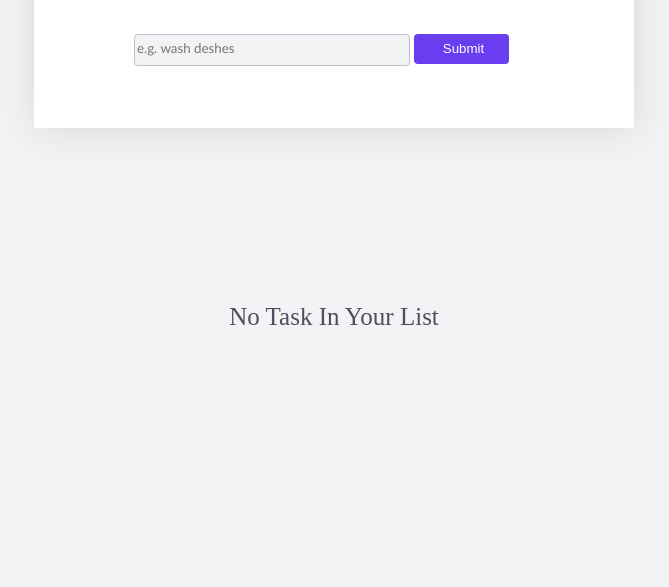
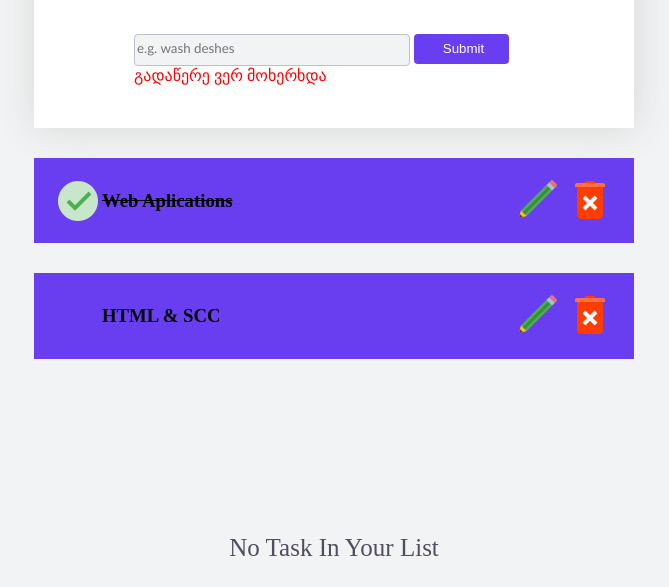
Before and after one commit to MRBIBIO/TASKMENEGER, a plain HTML site: page index.html in a window 1280 px wide. Shown: the part 222-809 px from the top of the page, without its empty margins (306-975 px from the left). Drawn offline with Linux system fonts and the light colour scheme.

Commit message:
add new task

```diff
--- a/index.css
+++ b/index.css
@@ -9,13 +9,12 @@
 }
 
 input{
-    /* ctrl+? = comment  */
-    /*ზედმეტია ეს ხაზი: padding-right:110px;  */
+
     padding-bottom:4px;
     margin-left:100px ;
     margin-top: 20px;
     background-color:#F2F3F4 ;
-    /*ზედმეტია ეს ხაზი: border-color: #C0C0CC; */
+
     border: 1px solid #C0C0CC;
     border-radius: 4px;
     width: 270px;
@@ -58,3 +57,61 @@ P{
     padding-top: 150px;
     font-size: 25px;
 }
+.list{
+    width: 560px;
+    display: flex;
+    margin: 0 auto;
+    padding: 0 20px;
+    align-items: center;
+    justify-content: space-between;
+    background-color: #693DF0;
+    margin-top: 30px;
+}
+
+.edit{
+    display: inline-block;
+    width: 48px;
+    height: 48px;
+    background:url(./icons/edit.png) ;
+    background-size: contain;
+
+}
+
+.delete {
+    display: inline-block;
+    width: 48px;
+    height: 48px;
+    cursor: pointer;
+    background:url(./icons/delete.png) ;
+    background-size: contain;
+
+}
+
+.CompletedMark{
+    display: inline-block;
+    width: 48px;
+    height: 48px;
+    background:url(./icons/done.png) ;
+    visibility: hidden;
+}
+.task-completed .CompletedMark{
+    visibility: visible;
+
+}
+.list h3 {
+    display: flex;
+    align-items: center;
+}
+.task-completed h3 {
+    text-decoration: line-through;
+}
+.messeges{
+    color: black;
+    margin-left: 100px;
+}
+.error{
+    color: red;
+}
+.sucsses {
+    color: green;
+}
--- a/index.html
+++ b/index.html
@@ -15,9 +15,35 @@
     <div class="boxmodel1">
         <h1>Task Manager</h1>
         <input type="text" placeholder="e.g. wash deshes">
-        <button type="button" >Submit</button>
-    </div>
+        <button type="button">Submit</button>
+    <div class="messeges error">გადაწერე ვერ მოხერხდა</div>
+     </div>
+    <main>
 
+        <div class="list task-completed">
+            <h3>
+                <span class="CompletedMark"></span>
+                Web Aplications
+            </h3>
+            <div class="Buttons">
+                <a class="edit" href="Task.html"></a>
+                <button class="delete"></button>
+            </div>
+        </div>
+
+        <div class="list">
+            <h3>
+                <span class="CompletedMark"></span>
+                HTML & SCC
+            </h3>
+            <div class="Buttons">
+                <a class="edit" href="Task.html"></a>
+                <button class="delete"></button>
+            </div>
+        </div>
+
+
+    </main>
     <p>No Task In Your List</p>
 </body>
 </html>
```
Also changed, not shown: Task.html (added, +20 -0 lines), icons/delete.png (added), icons/done.png (added), icons/edit.png (added).
